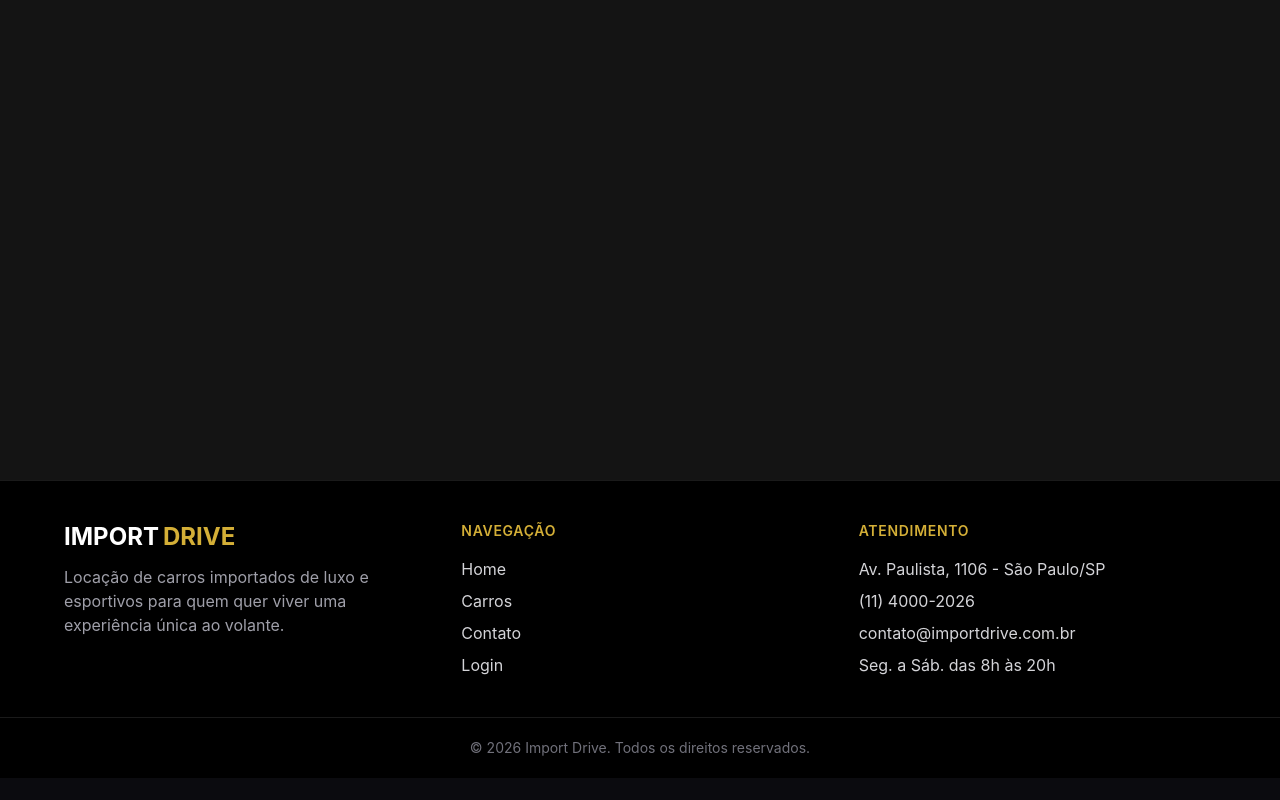
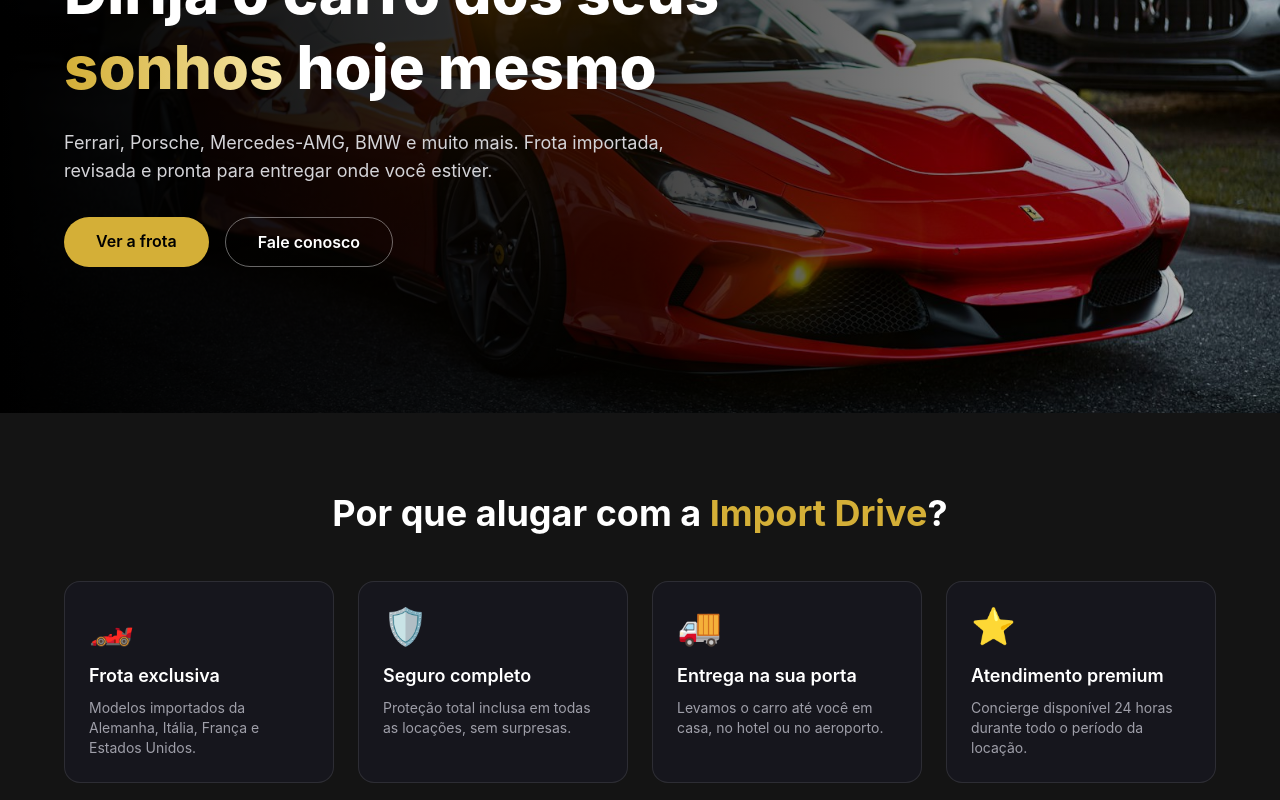
Before and after one commit to CP5FRONTTHIAGO/cp6-locacao-carros-importados, a React (Vite) app: page / in a window 1280 px wide. Shown: the part 320-1120 px from the top of the page. Before the commit the page ends 1098 px from the top, so only its background shows below. Built offline with nearby package versions, Linux system fonts and the light colour scheme.

Commit message:
feat: cria secao principal e diferenciais na Home

```diff
--- a/src/pages/Home.jsx
+++ b/src/pages/Home.jsx
@@ -1,10 +1,64 @@
+import { Link } from "react-router-dom"
+import hero from "../assets/hero.jpg"
 
+const diferenciais = [
+  { icone: "🏎️", titulo: "Frota exclusiva", texto: "Modelos importados da Alemanha, Itália, França e Estados Unidos." },
+  { icone: "🛡️", titulo: "Seguro completo", texto: "Proteção total inclusa em todas as locações, sem surpresas." },
+  { icone: "🚚", titulo: "Entrega na sua porta", texto: "Levamos o carro até você em casa, no hotel ou no aeroporto." },
+  { icone: "⭐", titulo: "Atendimento premium", texto: "Concierge disponível 24 horas durante todo o período da locação." },
+]
 
 const Home = () => {
   return (
-    <>
+    <main className="flex-1">
+      <section
+        className="relative flex min-h-[80vh] items-center bg-cover bg-center px-[5%]"
+        style={{ backgroundImage: `url(${hero})` }}
+      >
+        <div className="absolute inset-0 bg-gradient-to-r from-black via-black/75 to-black/20" />
+        <div className="relative max-w-2xl py-20">
+          <p className="text-sm font-semibold uppercase tracking-[0.3em] text-[#d4af37]">
+            Locação de carros importados
+          </p>
+          <h1 className="mt-4 text-4xl font-extrabold leading-tight text-white md:text-6xl">
+            Dirija o carro dos seus <span className="texto-gradiente">sonhos</span> hoje mesmo
+          </h1>
+          <p className="mt-6 text-lg text-zinc-300">
+            Ferrari, Porsche, Mercedes-AMG, BMW e muito mais. Frota importada,
+            revisada e pronta para entregar onde você estiver.
+          </p>
+          <div className="mt-8 flex flex-wrap gap-4">
+            <Link
+              to="/carros"
+              className="rounded-full bg-[#d4af37] px-8 py-3 font-semibold text-black transition-colors hover:bg-[#f5e6a8]"
+            >
+              Ver a frota
+            </Link>
+            <Link
+              to="/contato"
+              className="rounded-full border border-white/40 px-8 py-3 font-semibold text-white transition-colors hover:border-[#d4af37] hover:text-[#d4af37]"
+            >
+              Fale conosco
+            </Link>
+          </div>
+        </div>
+      </section>
 
-    </>
+      <section className="px-[5%] py-20">
+        <h2 className="text-center text-3xl font-bold text-white md:text-4xl">
+          Por que alugar com a <span className="text-[#d4af37]">Import Drive</span>?
+        </h2>
+        <div className="mt-12 grid gap-6 sm:grid-cols-2 lg:grid-cols-4">
+          {diferenciais.map((item) => (
+            <div key={item.titulo} className="rounded-2xl border border-white/10 bg-[#16161d] p-6">
+              <span className="text-4xl">{item.icone}</span>
+              <h3 className="mt-4 text-lg font-semibold text-white">{item.titulo}</h3>
+              <p className="mt-2 text-sm text-zinc-400">{item.texto}</p>
+            </div>
+          ))}
+        </div>
+      </section>
+    </main>
   )
 }
 
```
